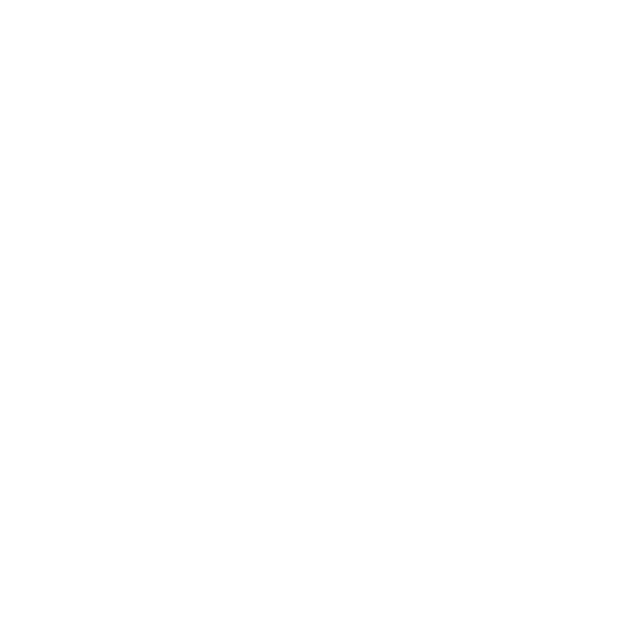
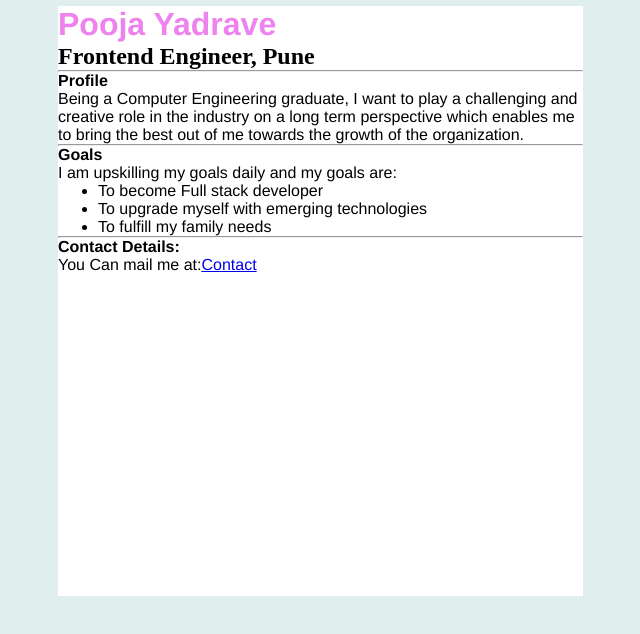
Before and after one commit to PoojaYadrave/personal-portfolio-page, a plain HTML site: page index.html in a window 1280 px wide. Shown: the whole page, without its empty margins (287-927 px from the left). Drawn offline with Linux system fonts and the light colour scheme.

Commit message:
Added the solution

```diff
--- a/index.html
+++ b/index.html
@@ -1 +1,35 @@
-<!-- Add your HTML Code here -->
+<!DOCTYPE html>
+<html>
+<head>
+  <title>My Web Page</title>
+  <link href="style.css" type="text/css" rel="stylesheet">
+</head>
+<body >
+    <div class="profileBody">
+        <h1 style="color:#ee82ee";>Pooja Yadrave</h1>
+        <h2 style="font-family:Serif">Frontend Engineer, Pune</h2>
+        <hr/>
+        <strong>Profile</strong>
+        <p>Being a Computer Engineering graduate, I want to play a challenging and creative role in the industry on a long term perspective which enables me to bring the best out of me towards the growth of the organization.</p>
+        <hr/>
+        <strong>Goals</strong>
+        <p>I am upskilling my goals daily and my goals are:</p>
+        <ul>
+            <li>To become Full stack developer</li>
+            <li>To upgrade myself with emerging technologies</li>
+            <li>To fulfill my family needs</li>
+
+
+
+        </ul>
+        <hr/>
+        <strong>Contact Details:</strong>
+        <p>You Can mail me at:<a href="mailto:poojayadrave@gmail.com">Contact</a></p>
+
+
+
+    </div>
+
+
+</body>
+</html>
--- a/style.css
+++ b/style.css
@@ -1 +1,22 @@
-/* Add your CSS code here */
+* {
+    font-family: Helvetica, Arial, sans-serif;
+    max-width: 700px;
+    margin: auto;
+
+  }
+
+  body {
+      min-width: 500px;
+      background-color: #e0eeee;
+  }
+  .profileBody {
+    display: inline-block;
+    background-color: white;
+    margin-top: 6px;
+    margin-left: 55px;
+    width: 75%;
+    height: 590px;
+
+
+
+  }
```
